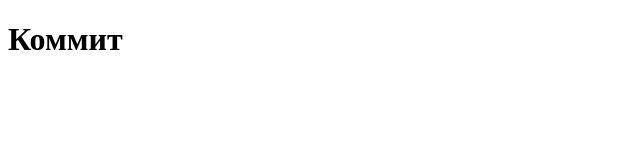
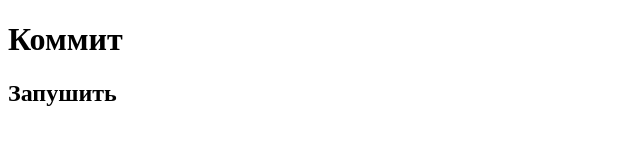
Before and after one commit to Anton-Voronkovskii2025/first-project, a plain HTML site: page index.html in a window 1280 px wide. Shown: the whole page, without its empty margins (0-640 px from the left). Drawn offline with Linux system fonts and the light colour scheme.

Commit message:
Добавлен h2

```diff
--- a/index.html
+++ b/index.html
@@ -7,5 +7,6 @@
 </head>
 <body>
     <h1>Коммит</h1>
+    <h2>Запушить</h2>
 </body>
 </html>
```
